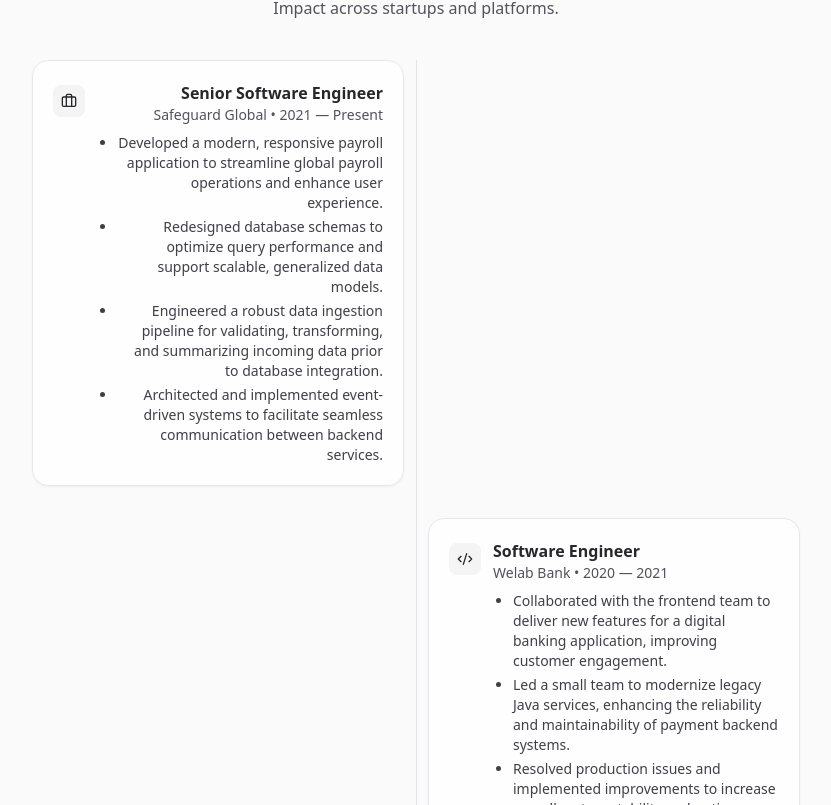
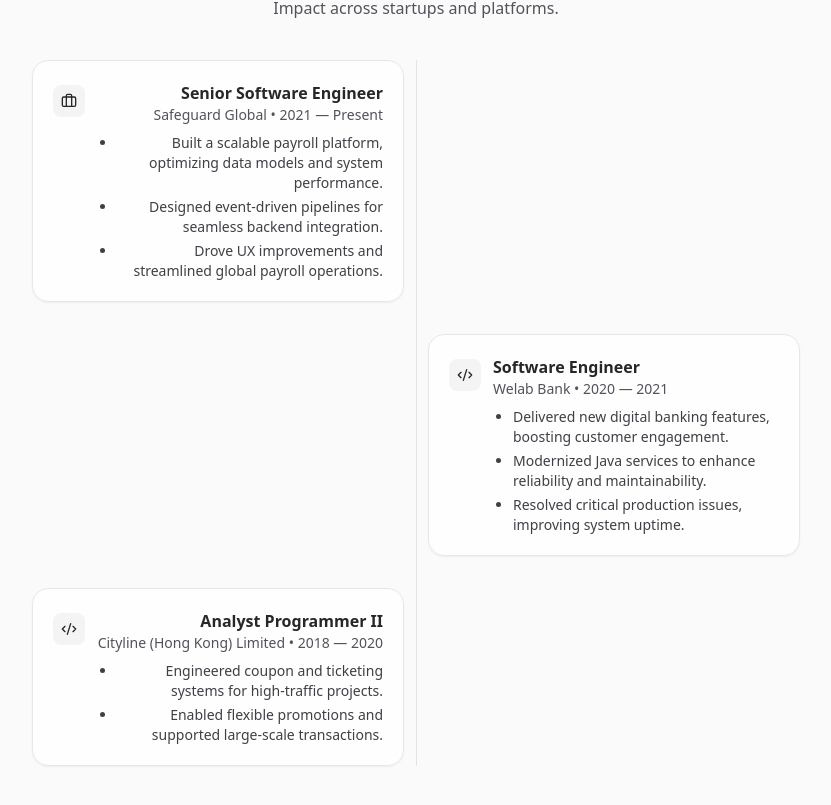
Before and after one commit to zenkio/zenkio.github.io, a React (Vite) app: page / in a window 1280 px wide. Shown: the part 1035-1840 px from the top of the page, without its empty margins (224-1055 px from the left). Built offline with nearby package versions, Linux system fonts and the light colour scheme.

Commit message:
fix some effect

```diff
--- a/src/App.tsx
+++ b/src/App.tsx
@@ -155,10 +155,9 @@ const experience = [
     company: "Safeguard Global",
     period: "2021 — Present",
     bullets: [
-      "Developed a modern, responsive payroll application to streamline global payroll operations and enhance user experience.",
-      "Redesigned database schemas to optimize query performance and support scalable, generalized data models.",
-      "Engineered a robust data ingestion pipeline for validating, transforming, and summarizing incoming data prior to database integration.",
-      "Architected and implemented event-driven systems to facilitate seamless communication between backend services.",
+      "Built a scalable payroll platform, optimizing data models and system performance.",
+      "Designed event-driven pipelines for seamless backend integration.",
+      "Drove UX improvements and streamlined global payroll operations.",
     ],
   },
   {
@@ -166,9 +165,9 @@ const experience = [
     company: "Welab Bank",
     period: "2020 — 2021",
     bullets: [
-      "Collaborated with the frontend team to deliver new features for a digital banking application, improving customer engagement.",
-      "Led a small team to modernize legacy Java services, enhancing the reliability and maintainability of payment backend systems.",
-      "Resolved production issues and implemented improvements to increase overall system stability and uptime.",
+      "Delivered new digital banking features, boosting customer engagement.",
+      "Modernized Java services to enhance reliability and maintainability.",
+      "Resolved critical production issues, improving system uptime.",
     ],
   },
   {
@@ -176,8 +175,8 @@ const experience = [
     company: "Cityline (Hong Kong) Limited",
     period: "2018 — 2020",
     bullets: [
-      "Designed and implemented coupon logic for the Jockey Club project, increasing promotional flexibility.",
-      "Developed and maintained ticketing management features for the Ocean Park project, supporting high-volume transactions.",
+      "Engineered coupon and ticketing systems for high-traffic projects.",
+      "Enabled flexible promotions and supported large-scale transactions.",
     ],
   },
 ];
@@ -242,7 +241,7 @@ function useTypeEffect(texts: string[], typingSpeed = 60, pause = 1200) {
   const [index, setIndex] = useState(0);
   const [subIndex, setSubIndex] = useState(0);
   const [deleting, setDeleting] = useState(false);
-  const timeoutRef = useRef<NodeJS.Timeout>();
+  const timeoutRef = useRef<ReturnType<typeof setTimeout>>();
 
   useEffect(() => {
     if (timeoutRef.current) clearTimeout(timeoutRef.current);
@@ -284,7 +283,7 @@ const ThemeGradientBlob = () => {
   const gradient = getRandomGradient();
   return (
     <div
-      className={`absolute -right-8 -top-8 h-40 w-60 rounded-full bg-gradient-to-tr blur-2xl ${gradient}`}
+      className={`absolute -right-10 -top-20 h-60 w-60 rounded-full bg-gradient-to-tr blur-2xl ${gradient}`}
       aria-hidden
     />
   );
@@ -372,7 +371,7 @@ function AppContent() {
                 <ThemeGradientBlob />
                 <div className="relative">
                   <div className="mb-4 inline-flex items-center gap-2 rounded-full border px-3 py-1 text-xs text-zinc-600 dark:text-zinc-300">
-                    <Rocket className="h-3.5 w-3.5" /> Available for freelance
+                    <Rocket className="h-3.5 w-3.5" /> Growing with impact
                   </div>
                   <div className="grid gap-3 sm:grid-cols-3">
                     {stats.map((s, i) => (
```
